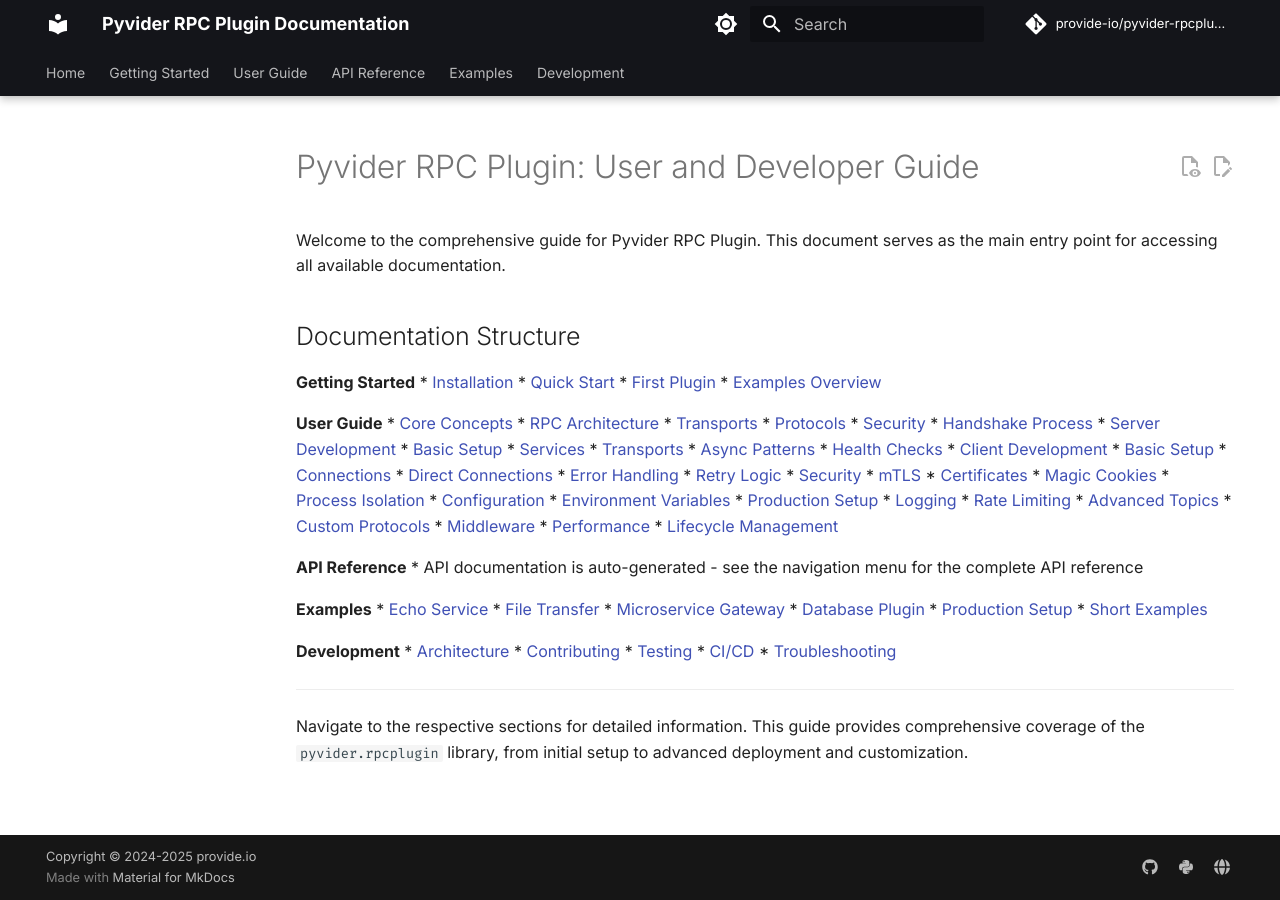
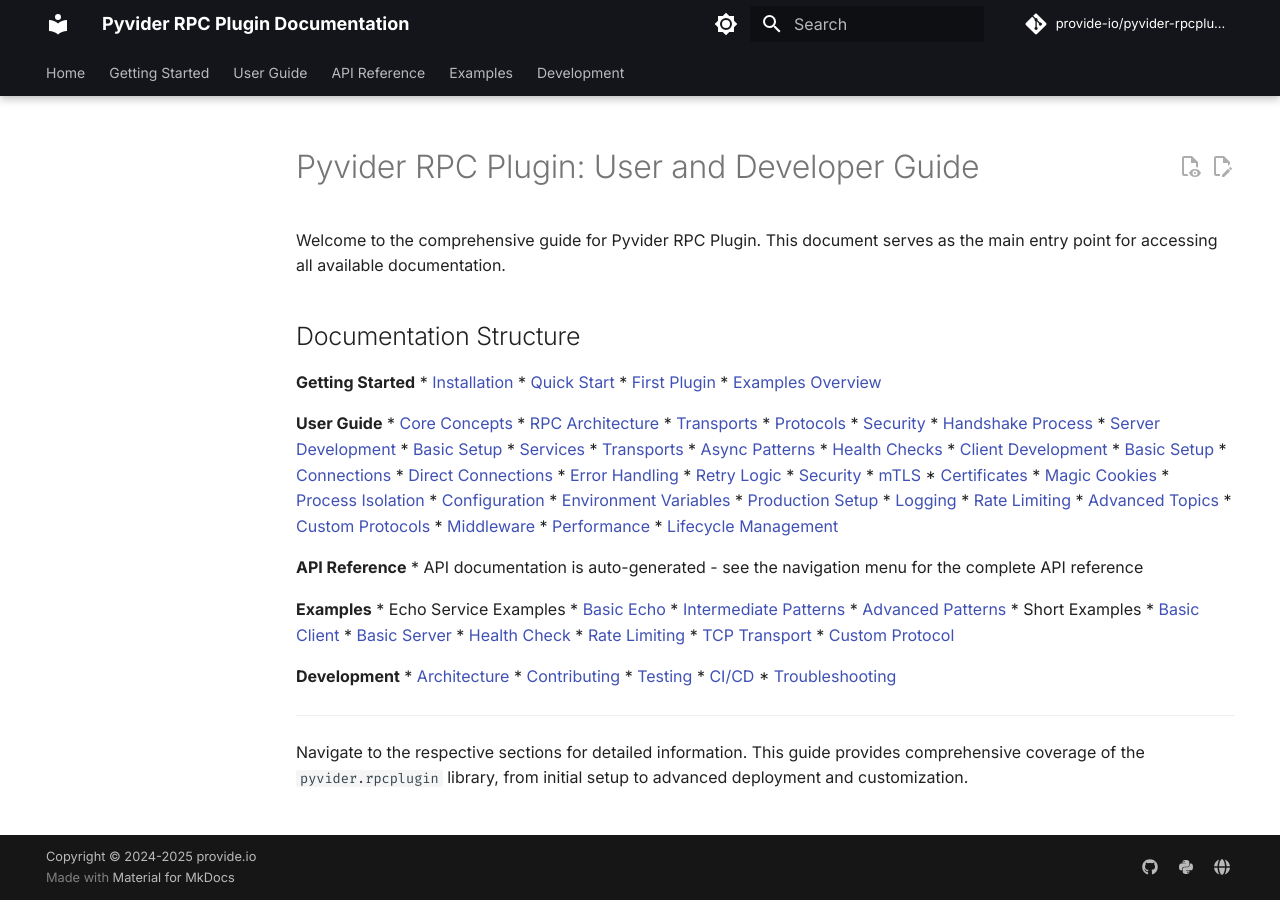
Before and after one commit to provide-io/pyvider-rpcplugin, an MkDocs documentation site: the page built from docs/USER_GUIDE.md, in a window 1280 px wide. Built offline with MkDocs 1.6.1 and Material for MkDocs 9.7.7, drawn with Linux system fonts in a browser that asks for light colours; comment, search, counter and statistics services are not loaded; the version menu is left out.

Commit message:
🔼⚙️ [skip ci] auto-commit

```diff
--- a/docs/USER_GUIDE.md
+++ b/docs/USER_GUIDE.md
@@ -49,12 +49,17 @@
 *   API documentation is auto-generated - see the navigation menu for the complete API reference
 
 **Examples**
-*   [Echo Service](./examples/echo-service.md)
-*   [File Transfer](./examples/file-transfer.md)
-*   [Microservice Gateway](./examples/microservice-gateway.md)
-*   [Database Plugin](./examples/database-plugin.md)
-*   [Production Setup](./examples/production.md)
-*   [Short Examples](./examples/short/)
+*   Echo Service Examples
+    *   [Basic Echo](./examples/echo-basic.md)
+    *   [Intermediate Patterns](./examples/echo-intermediate.md)
+    *   [Advanced Patterns](./examples/echo-advanced.md)
+*   Short Examples
+    *   [Basic Client](./examples/short/basic-client.md)
+    *   [Basic Server](./examples/short/basic-server.md)
+    *   [Health Check](./examples/short/health-check.md)
+    *   [Rate Limiting](./examples/short/rate-limiting.md)
+    *   [TCP Transport](./examples/short/tcp-transport.md)
+    *   [Custom Protocol](./examples/short/custom-protocol.md)
 
 **Development**
 *   [Architecture](./development/architecture.md)
```
